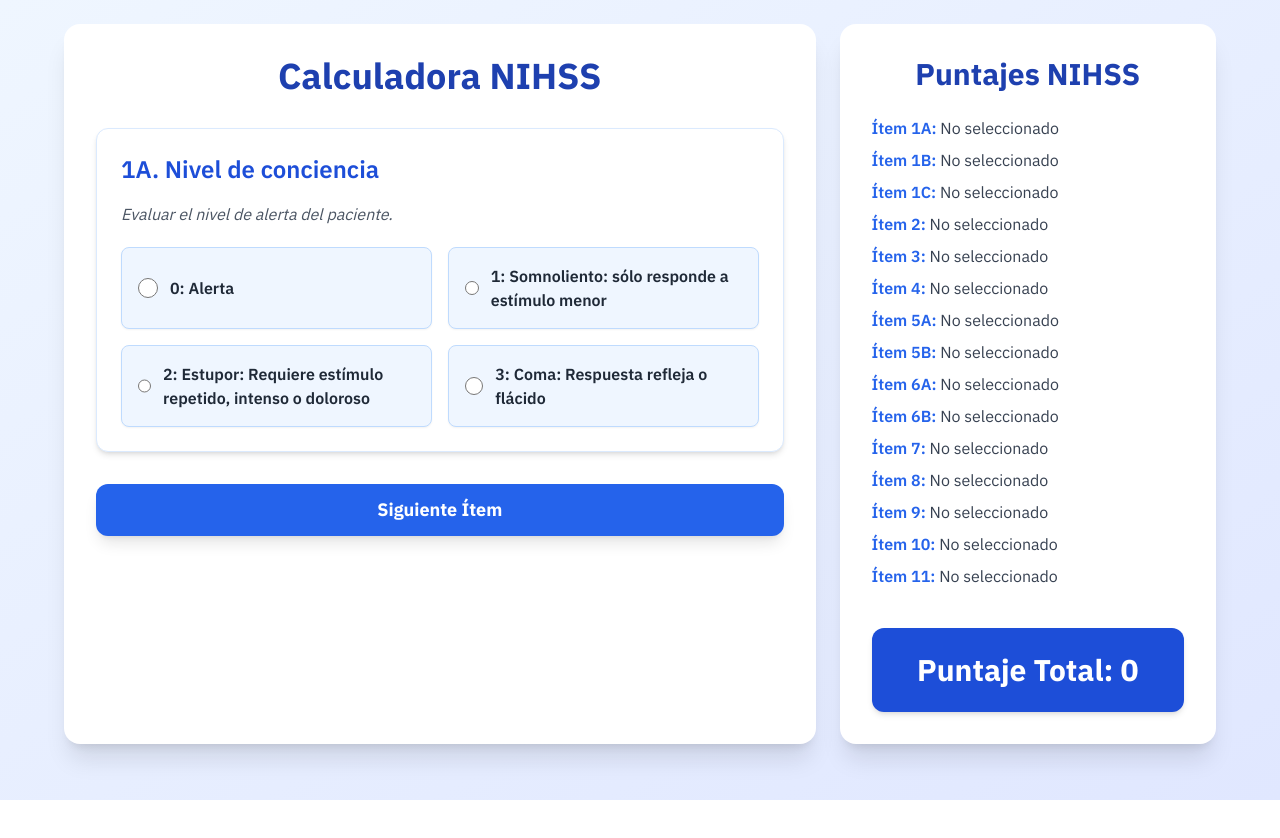
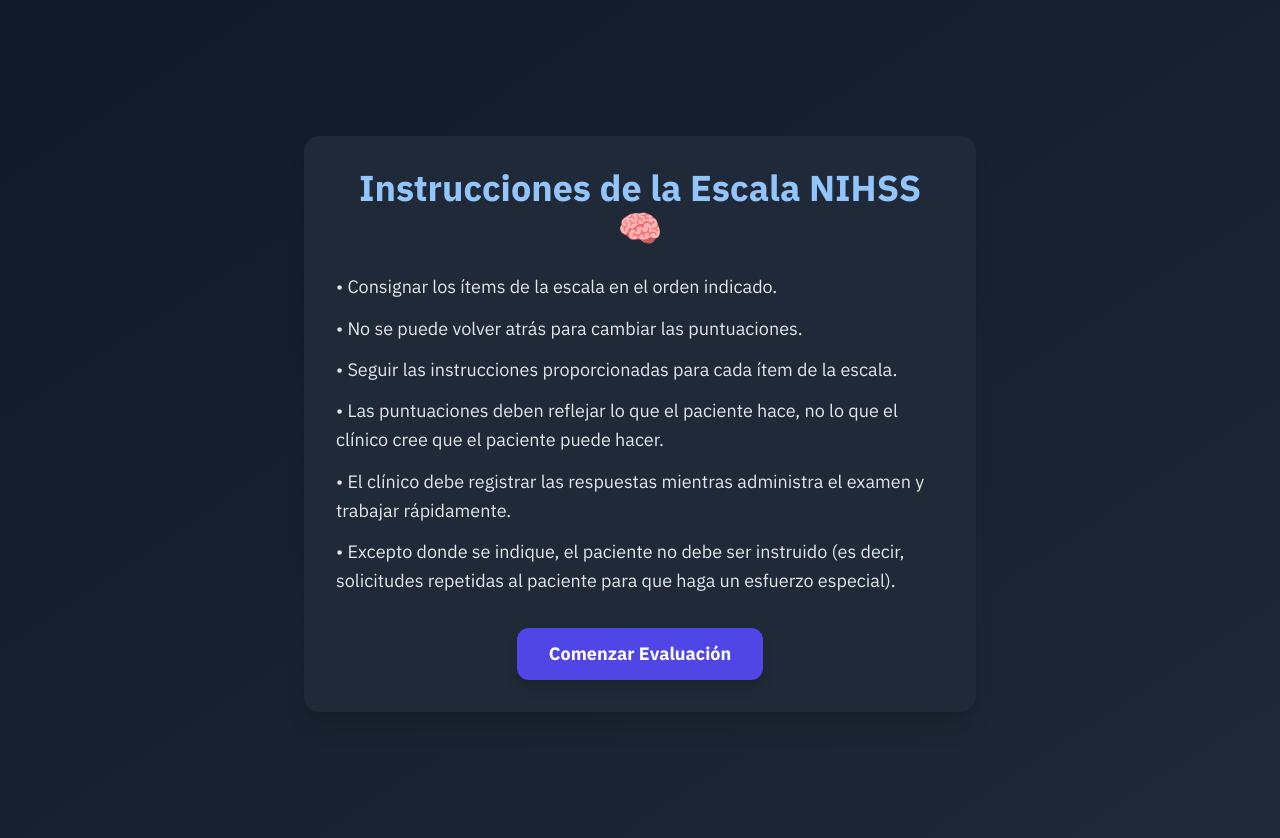
Before and after one commit to rafuk97/nihsscalc, a React (Create React App) app: page / in a window 1280 px wide. Shown: the top 838 px of the page. Before the commit the page ends 800 px from the top, so only its background shows below. Built offline with nearby package versions, Linux system fonts and the light colour scheme.

Commit message:
Descripción de los cambios en App.js

```diff
--- a/src/App.js
+++ b/src/App.js
@@ -170,9 +170,10 @@ const nihssItems = [
       { optionValue: '9_3_estupor', scoreValue: 3, label: '3: Estupor que no obedece órdenes' },
       { optionValue: '9_3_coma', scoreValue: 3, label: '3: Coma' },
     ],
-    image: 'https://img.notionusercontent.com/s3/prod-files-secure%2Fb60b5aea-9603-4551-b7bd-c6899e30e15e%2F0516c345-ca1a-48e3-8ace-5e0e8f61d358%2Fimage.png/size/w=1420?exp=1753076750&sig=2WvajP0Be1OmqyzSz6T7pK4t9RdBWOc1j5m2iCk5IHw&id=236b12ba-62d9-8024-b054-f498295d0e0c&table=block', // Tarea 1 del ítem 9
-    image2: 'https://rafabeta.notion.site/image/attachment%3Af67526fb-98d3-45d7-8ab2-63600b512821%3Aimage.png?table=block&id=236b12ba-62d9-802e-b9af-de86a340200c&spaceId=b60b5aea-9603-4551-b7bd-c6899e30e15e&width=1180&userId=&cache=v2', // Tarea 2 del ítem 9
-    image3: 'https://rafabeta.notion.site/image/attachment%3Ab8e5e263-ac7d-4f71-9bfe-db38a296a459%3Aimage.png?table=block&id=236b12ba-62d9-80ed-89c1-fc8d7aee9d42&spaceId=b60b5aea-9603-4551-b7bd-c6899e30e15e&width=1020&userId=&cache=v2', // Tarea 3 del ítem 9
+    // RUTAS DE IMAGEN ACTUALIZADAS PARA CARPETA LOCAL EN PUBLIC/IMAGES
+    image: '/images/image.png', // Tarea 1 del ítem 9
+    image2: '/images/image1.png', // Tarea 2 del ítem 9
+    image3: '/images/image2.png', // Tarea 3 del ítem 9
   },
   {
     id: '10',
@@ -186,7 +187,8 @@ const nihssItems = [
       { optionValue: '10_2_coma', scoreValue: 2, label: '2: Coma' },
       { optionValue: '10_NA', scoreValue: 'NA', label: 'NA: IOT/barrera física', isPrimary: true },
     ],
-    image: 'https://rafabeta.notion.site/image/attachment%3A3da00c80-da57-463e-ad67-3a2f9fc6e52b%3Aimage.png?table=block&id=236b12ba-62d9-80b0-8d34-cc45caad9a20&spaceId=b60b5aea-9603-4551-b7bd-c6899e30e15e&width=1170&userId=&cache=v2', // Imagen del ítem 10
+    // RUTA DE IMAGEN ACTUALIZADA PARA CARPETA LOCAL EN PUBLIC/IMAGES
+    image: '/images/image3.png', // Imagen del ítem 10
   },
   {
     id: '11',
@@ -237,6 +239,9 @@ const ImageViewer = ({ imageUrl, onClose }) => {
 
 // Componente principal de la aplicación NIHSS
 const App = () => {
+  // Estado para controlar la visibilidad de la pantalla de instrucciones
+  const [showInstructions, setShowInstructions] = useState(true);
+
   // Estado para almacenar los puntajes seleccionados por el usuario (almacena optionValue)
   const [selectedOptions, setSelectedOptions] = useState({});
   // Estado para el puntaje total acumulado
@@ -248,7 +253,7 @@ const App = () => {
   // Referencia para el modal de informe
   const reportModalRef = useRef(null);
   // Estado para el índice del ítem actual que se muestra
-  const [currentItemIndex, setCurrentItem] = useState(0); // Renamed for clarity
+  const [currentItemIndex, setCurrentItem] = useState(0);
 
   // Estado para la URL de la imagen a mostrar en pantalla completa
   const [fullScreenImageUrl, setFullScreenImageUrl] = useState(null);
@@ -382,7 +387,7 @@ const App = () => {
 
         // If the next item is NOT auto-filled by either coma or stupor, then it's a manual item.
         if (!isNextItemAutoFilledByComa && !isNextItemAutoFilledByStupor) {
-          setCurrentItem(nextIndex); // Use setCurrentItem
+          setCurrentItem(nextIndex);
           foundNextManualItem = true;
           break; // Exit the loop once a manual item is found
         }
@@ -393,10 +398,10 @@ const App = () => {
     // If no specific auto-fill jump happened (either not in coma/stupor, or all subsequent items are auto-filled)
     if (!foundNextManualItem) {
       if (nextIndex < nihssItems.length) {
-        setCurrentItem(nextIndex); // Use setCurrentItem
+        setCurrentItem(nextIndex);
       } else {
         // If we've reached the end of the items, stay on the last item
-        setCurrentItem(nihssItems.length - 1); // Use setCurrentItem
+        setCurrentItem(nihssItems.length - 1);
       }
     }
   };
@@ -482,33 +487,54 @@ const App = () => {
   const currentItem = nihssItems[currentItemIndex];
 
   return (
-    <div className="min-h-screen bg-gradient-to-br from-blue-50 to-indigo-100 flex flex-col items-center p-6 font-sans">
+    <div className="min-h-screen bg-gradient-to-br from-gray-900 to-gray-800 flex flex-col items-center p-6 font-sans text-gray-100">
       {/* Las etiquetas <link> y <script> de Tailwind CSS y la fuente IBM Plex Sans
           han sido movidas a public/index.html para un correcto despliegue. */}
 
+      {showInstructions ? (
+        <div className="flex flex-col items-center justify-center min-h-screen p-6">
+          <div className="bg-gray-800 p-8 rounded-2xl shadow-xl max-w-2xl w-full text-center transform transition-all duration-300 hover:scale-[1.005]">
+            <h1 className="text-4xl font-extrabold text-blue-300 mb-6">Instrucciones de la Escala NIHSS 🧠</h1>
+            <ul className="text-left text-gray-200 space-y-3 mb-8 text-lg leading-relaxed">
+              <li>• Consignar los ítems de la escala en el orden indicado.</li>
+              <li>• No se puede volver atrás para cambiar las puntuaciones.</li>
+              <li>• Seguir las instrucciones proporcionadas para cada ítem de la escala.</li>
+              <li>• Las puntuaciones deben reflejar lo que el paciente hace, no lo que el clínico cree que el paciente puede hacer.</li>
+              <li>• El clínico debe registrar las respuestas mientras administra el examen y trabajar rápidamente.</li>
+              <li>• Excepto donde se indique, el paciente no debe ser instruido (es decir, solicitudes repetidas al paciente para que haga un esfuerzo especial).</li>
+            </ul>
+            <button
+              onClick={() => setShowInstructions(false)}
+              className="bg-indigo-600 hover:bg-indigo-700 text-white font-bold py-3 px-8 rounded-xl shadow-lg transition duration-300 ease-in-out transform hover:scale-105 text-lg focus:outline-none focus:ring-4 focus:ring-indigo-500"
+            >
+              Comenzar Evaluación
+            </button>
+          </div>
+        </div>
+      ) : (
         <div className="flex flex-col md:flex-row w-full max-w-6xl gap-6"> {/* Contenedor principal con flexbox y más espacio */}
           {/* Contenido principal del formulario */}
-        <div className="bg-white p-8 rounded-2xl shadow-xl w-full md:w-2/3 mb-8 md:mb-0 transform transition-all duration-300 hover:scale-[1.005]"> {/* Más redondeado y sombra */}
-          <h1 className="text-4xl font-extrabold text-center text-blue-800 mb-8">Calculadora NIHSS</h1> {/* Título más grande y oscuro */}
+          <div className="bg-gray-800 p-8 rounded-2xl shadow-xl w-full md:w-2/3 mb-8 md:mb-0 transform transition-all duration-300 hover:scale-[1.005]"> {/* Más redondeado y sombra */}
+            <h1 className="text-4xl font-extrabold text-center text-blue-300 mb-8">Calculadora NIHSS 🧠</h1> {/* Título más grande y oscuro */}
 
             {isComaState && (
-            <div className="bg-yellow-50 border-l-4 border-yellow-400 text-yellow-800 p-4 rounded-lg mb-6 shadow-sm"> {/* Estilo más suave */}
+              <div className="bg-yellow-900/20 border-l-4 border-yellow-600 text-yellow-300 p-4 rounded-lg mb-6 shadow-sm"> {/* Estilo más suave */}
                 <p className="font-bold text-lg">¡Atención!</p>
                 <p className="text-sm">Ha seleccionado "Coma" en el Nivel de Conciencia (1A). Los puntajes para los ítems relacionados se han establecido automáticamente según los criterios de coma.</p>
               </div>
             )}
             {isStuporState && (
-            <div className="bg-yellow-50 border-l-4 border-yellow-400 text-yellow-800 p-4 rounded-lg mb-6 shadow-sm"> {/* Estilo más suave */}
+              <div className="bg-yellow-900/20 border-l-4 border-yellow-600 text-yellow-300 p-4 rounded-lg mb-6 shadow-sm"> {/* Estilo más suave */}
                 <p className="font-bold text-lg">¡Atención!</p>
                 <p className="text-sm">Ha seleccionado "Estupor" en el Nivel de Conciencia (1A). Los puntajes para los ítems 1B, 1C y 7 se han establecido automáticamente según los criterios de estupor.</p>
               </div>
             )}
 
-          {/* Mostrar solo el ítem actual */}
-          <div key={currentItem.id} className="mb-8 p-6 border border-blue-100 rounded-xl bg-white shadow-md"> {/* Más redondeado, sombra y borde azul suave */}
-            <h2 className="text-2xl font-semibold text-blue-700 mb-4">{currentItem.id}. {currentItem.name}</h2> {/* Título de ítem más grande y azul */}
+            {/* Mostrar solo el ítem actual sin cuadro adicional */}
+            <div key={currentItem.id} className="mb-8 p-6"> {/* Eliminado border, rounded-xl, bg-white, shadow-md */}
+              <h2 className="text-2xl font-semibold text-blue-300 mb-4">{currentItem.id}. {currentItem.name}</h2> {/* Título de ítem más grande y azul */}
               {currentItem.description && (
-              <p className="text-gray-600 text-base mb-5 italic leading-relaxed">{currentItem.description}</p>
+                <p className="text-gray-300 text-base mb-5 italic leading-relaxed">{currentItem.description}</p>
               )}
               {currentItem.image && (
                 <div className="mb-6 flex flex-col items-center space-y-4"> {/* Más espacio entre imágenes */}
@@ -517,34 +543,34 @@ const App = () => {
                     alt={`Imagen de ${currentItem.name} Tarea 1`}
                     className="max-w-full h-auto rounded-lg shadow-md cursor-pointer transition-transform duration-200 hover:scale-[1.02]"
                     onClick={() => setFullScreenImageUrl(currentItem.image)}
-                  onError={(e) => e.target.src = `https://placehold.co/600x400/D1D5DB/4B5563?text=Imagen+No+Disponible`}
+                    onError={(e) => e.target.src = `https://placehold.co/600x400/374151/F9FAFB?text=Imagen+No+Disponible`}
                   />
                   {currentItem.image2 && <img
                     src={currentItem.image2}
                     alt={`Imagen de ${currentItem.name} Tarea 2`}
                     className="max-w-full h-auto rounded-lg shadow-md cursor-pointer transition-transform duration-200 hover:scale-[1.02]"
                     onClick={() => setFullScreenImageUrl(currentItem.image2)}
-                  onError={(e) => e.target.src = `https://placehold.co/600x400/D1D5DB/4B5563?text=Imagen+No+Disponible`}
+                    onError={(e) => e.target.src = `https://placehold.co/600x400/374151/F9FAFB?text=Imagen+No+Disponible`}
                   />}
                   {currentItem.image3 && <img
                     src={currentItem.image3}
                     alt={`Imagen de ${currentItem.name} Tarea 3`}
                     className="max-w-full h-auto rounded-lg shadow-md cursor-pointer transition-transform duration-200 hover:scale-[1.02]"
                     onClick={() => setFullScreenImageUrl(currentItem.image3)}
-                  onError={(e) => e.target.src = `https://placehold.co/600x400/D1D5DB/4B5563?text=Imagen+No+Disponible`}
+                    onError={(e) => e.target.src = `https://placehold.co/600x400/374151/F9FAFB?text=Imagen+No+Disponible`}
                   />}
                 </div>
               )}
               <div className="grid grid-cols-1 md:grid-cols-2 gap-4"> {/* Más espacio entre opciones */}
                 {currentItem.options.map((option, index) => (
-                <label key={option.optionValue} className="flex items-center p-4 bg-blue-50 rounded-lg shadow-sm cursor-pointer hover:bg-blue-100 transition duration-200 ease-in-out border border-blue-200"> {/* Fondo azul claro, borde */}
+                  <label key={option.optionValue} className="flex items-center p-4 bg-gray-700/50 rounded-lg shadow-sm cursor-pointer hover:bg-gray-600 transition duration-200 ease-in-out border border-gray-600"> {/* Fondo oscuro, borde */}
                     <input
                       type="radio"
                       name={`item-${currentItem.id}`}
                       value={option.optionValue} // Usar optionValue único
                       checked={selectedOptions[currentItem.id] === option.optionValue}
                       onChange={() => handleChange(currentItem.id, option.optionValue, option.label, option.scoreValue)}
-                    className="form-radio h-5 w-5 text-blue-600 rounded-full focus:ring-blue-500 border-gray-300"
+                      className="form-radio h-5 w-5 text-blue-400 rounded-full focus:ring-blue-500 border-gray-500"
                       // Deshabilitar solo si está en coma/estupor (auto-llenado) o si es un ítem anterior
                       disabled={
                         (isComaState && autoFillComaItems.includes(currentItem.id) && currentItem.id !== '1A') || // Deshabilitar por auto-llenado de coma
@@ -552,14 +578,14 @@ const App = () => {
                         nihssItems[currentItemIndex].id !== currentItem.id // Deshabilitar ítems anteriores o si no es el actual
                       }
                     />
-                  <span className={`ml-3 text-gray-800 text-base ${option.isPrimary ? 'font-semibold' : ''}`}> {/* Texto más grande y oscuro */}
+                    <span className={`ml-3 text-gray-100 text-base ${option.isPrimary ? 'font-semibold' : ''}`}> {/* Texto más grande y claro */}
                       {option.label}
                     </span>
                   </label>
                 ))}
               </div>
               {selectedOptions[currentItem.id] !== undefined && (
-              <p className="mt-4 text-right text-lg font-bold text-blue-700"> {/* Puntaje más grande y en negrita */}
+                <p className="mt-4 text-right text-lg font-bold text-blue-300"> {/* Puntaje más grande y en negrita */}
                   Puntaje para {currentItem.id}: {getScoreValue(currentItem.id, selectedOptions[currentItem.id]) === 'NA' ? 'NA' : getScoreValue(currentItem.id, selectedOptions[currentItem.id])}
                 </p>
               )}
@@ -569,7 +595,7 @@ const App = () => {
               {currentItemIndex < nihssItems.length - 1 && (
                 <button
                   onClick={handleNext}
-                className="bg-blue-600 hover:bg-blue-700 text-white font-bold py-3 px-8 rounded-xl shadow-lg transition duration-300 ease-in-out transform hover:scale-105 w-full text-lg focus:outline-none focus:ring-4 focus:ring-blue-300" // Más grande, más padding, foco
+                  className="bg-indigo-600 hover:bg-indigo-700 text-white font-bold py-3 px-8 rounded-xl shadow-lg transition duration-300 ease-in-out transform hover:scale-105 w-full text-lg focus:outline-none focus:ring-4 focus:ring-indigo-500" // Más grande, más padding, foco
                 >
                   Siguiente Ítem
                 </button>
@@ -578,7 +604,7 @@ const App = () => {
               {currentItemIndex === nihssItems.length - 1 && (
                 <button
                   onClick={generateReport}
-                className="bg-green-600 hover:bg-green-700 text-white font-bold py-3 px-8 rounded-xl shadow-lg transition duration-300 ease-in-out transform hover:scale-105 w-full text-lg focus:outline-none focus:ring-4 focus:ring-green-300" // Más grande, más padding, foco
+                  className="bg-green-600 hover:bg-green-700 text-white font-bold py-3 px-8 rounded-xl shadow-lg transition duration-300 ease-in-out transform hover:scale-105 w-full text-lg focus:outline-none focus:ring-4 focus:ring-green-500" // Más grande, más padding, foco
                 >
                   Generar Informe Final
                 </button>
@@ -587,55 +613,21 @@ const App = () => {
           </div>
 
           {/* Sidebar para el puntaje en tiempo real */}
-        <div className="bg-white p-8 rounded-2xl shadow-xl w-full md:w-1/3"> {/* Más redondeado y sombra */}
-          <h2 className="text-3xl font-bold text-center text-blue-800 mb-6">Puntajes NIHSS</h2> {/* Título más grande y oscuro */}
+          <div className="bg-gray-800 p-8 rounded-2xl shadow-xl w-full md:w-1/3"> {/* Más redondeado y sombra */}
+            <h2 className="text-3xl font-bold text-center text-blue-300 mb-6">Puntajes NIHSS</h2> {/* Título más grande y oscuro */}
             <div className="max-h-[calc(100vh-200px)] overflow-y-auto pr-2"> {/* Altura ajustada y scroll */}
               {nihssItems.map(item => {
                 const selectedOptionValue = selectedOptions[item.id];
                 const score = selectedOptionValue !== undefined ? getScoreValue(item.id, selectedOptionValue) : undefined;
                 return (
-                <p key={item.id} className="text-gray-700 text-base mb-2"> {/* Texto más grande */}
-                  <span className="font-semibold text-blue-600">Ítem {item.id}:</span> {score === undefined ? 'No seleccionado' : (score === 'NA' ? 'No aplicable' : `${score} puntos`)}
+                  <p key={item.id} className="text-gray-300 text-base mb-2"> {/* Texto más grande */}
+                    <span className="font-semibold text-blue-400">Ítem {item.id}:</span> {score === undefined ? 'No seleccionado' : (score === 'NA' ? 'No aplicable' : `${score} puntos`)}
                   </p>
                 );
               })}
             </div>
-          <div className="mt-8 p-6 bg-blue-700 text-white rounded-xl shadow-md text-center"> {/* Fondo azul más oscuro y redondeado */}
+            <div className="mt-8 p-6 bg-indigo-700 text-white rounded-xl shadow-md text-center"> {/* Fondo azul más oscuro y redondeado */}
               <h2 className="text-3xl font-bold">Puntaje Total: {totalScore}</h2> {/* Puntaje más grande */}
-          </div>
-        </div>
-      </div>
-
-
-      {showReport && (
-        <div className="fixed inset-0 bg-gray-800 bg-opacity-75 flex items-center justify-center z-50 p-4">
-          <div ref={reportModalRef} className="bg-white p-8 rounded-2xl shadow-2xl w-full max-w-md mx-4 transform transition-all duration-300 scale-100"> {/* Más redondeado y sombra */}
-            <h3 className="text-3xl font-bold text-blue-700 mb-5 text-center">Informe Resumido NIHSS</h3> {/* Título más grande */}
-            <div className="max-h-80 overflow-y-auto mb-6 p-4 border border-blue-100 rounded-lg bg-gray-50"> {/* Borde y fondo suave */}
-              {nihssItems.map(item => {
-                const selectedOptionValue = selectedOptions[item.id];
-                const score = selectedOptionValue !== undefined ? getScoreValue(item.id, selectedOptionValue) : undefined;
-                return (
-                  <p key={item.id} className="text-gray-800 text-base mb-1">
-                    <span className="font-semibold text-blue-600">Ítem {item.id}:</span> {score === 'NA' ? 'No aplicable.' : `${score} puntos.`}
-                  </p>
-                );
-              })}
-              <p className="text-xl font-bold text-blue-700 mt-4 pt-4 border-t border-blue-200">Puntaje Total NIHSS: {totalScore}</p> {/* Separador y texto más grande */}
-            </div>
-            <div className="flex justify-end space-x-4"> {/* Más espacio entre botones */}
-              <button
-                onClick={copyReportToClipboard}
-                className="bg-blue-600 hover:bg-blue-700 text-white font-bold py-2 px-5 rounded-lg shadow-md transition duration-200 ease-in-out focus:outline-none focus:ring-4 focus:ring-blue-300"
-              >
-                Copiar Informe
-              </button>
-              <button
-                onClick={closeReportModal}
-                className="bg-red-500 hover:bg-red-600 text-white font-bold py-2 px-5 rounded-lg shadow-md transition duration-200 ease-in-out focus:outline-none focus:ring-4 focus:ring-red-300"
-              >
-                Cerrar
-              </button>
             </div>
           </div>
         </div>
```
Lines whose indentation alone changed are shown as unchanged.
